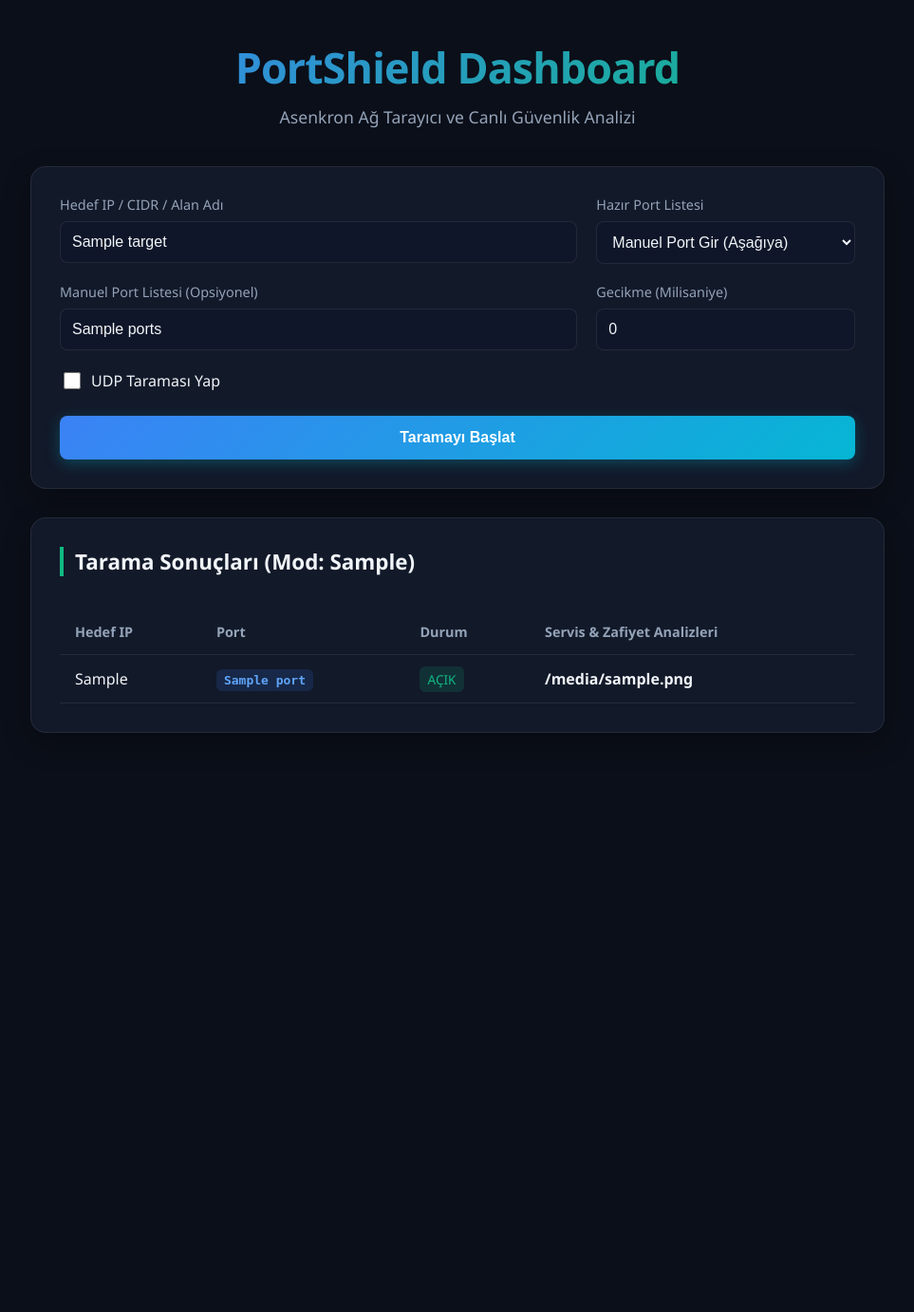
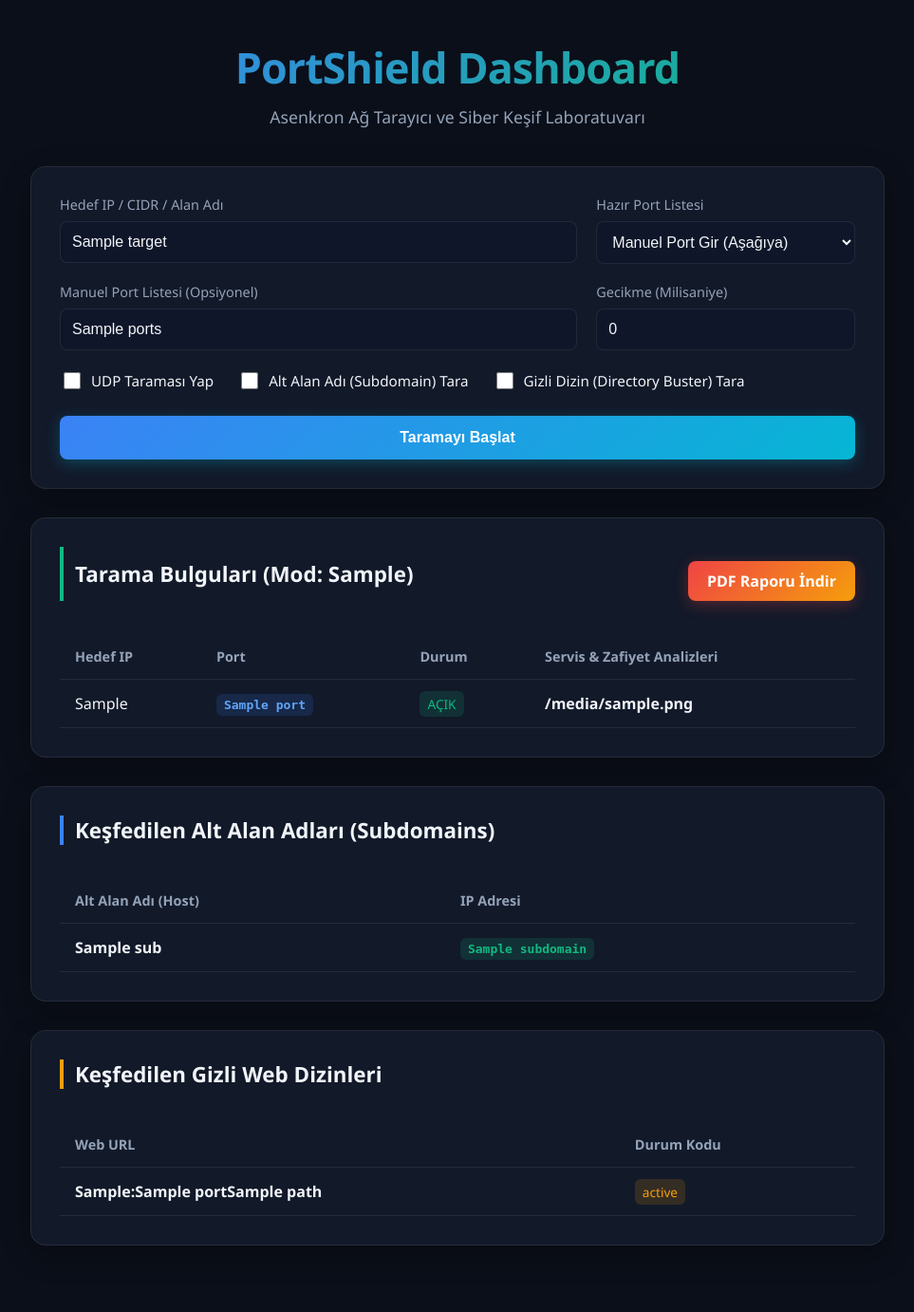
Before and after one commit to Muhammetbilbay/PortShield-Scanner, a FastAPI app: template templates/index.html in a window 1280 px wide. Shown: the whole page at 95% size, without its empty margins (158-1121 px from the left). Before the commit the page ends 772 px from the top, so only its background shows below. Run offline with FastAPI, Linux system fonts and the light colour scheme; the template is opened without the code that fills it: most values are stand-ins (such as "Sample title", 1, 10 or a date in 2020).

Commit message:
Add Subdomain Finder, Directory Buster, and PDF Report downloading features

```diff
--- a/app.py
+++ b/app.py
@@ -1,18 +1,31 @@
 from fastapi import FastAPI, Request, Form
-from fastapi.responses import HTMLResponse
+from fastapi.responses import HTMLResponse, StreamingResponse
 from fastapi.templating import Jinja2Templates
 import scanner
 import asyncio
 import os
+from io import BytesIO
+from reportlab.lib.pagesizes import letter
+from reportlab.platypus import SimpleDocTemplate, Paragraph, Spacer, Table, TableStyle
+from reportlab.lib.styles import getSampleStyleSheet, ParagraphStyle
+from reportlab.lib import colors
 
 app = FastAPI(title="PortShield Scanner Web UI")
+templates = Jinja2Templates(directory="templates")
 
-# HTML şablonları için templates klasörünü tanımla
-templates = Jinja2Templates(directory="templates")
+# Tarama sonuçlarını geçici olarak hafızada saklayan değişken
+last_scan_results = {
+    "target": "",
+    "ports": "",
+    "scan_mode": "",
+    "results": [],
+    "subdomains": [],
+    "directories": []
+}
 
 @app.get("/", response_class=HTMLResponse)
 async def home(request: Request):
-    return templates.TemplateResponse(request=request, name="index.html", context={"results": None, "error": None})
+    return templates.TemplateResponse(request=request, name="index.html", context={"results": None, "subdomains": None, "directories": None, "error": None})
 
 @app.post("/scan", response_class=HTMLResponse)
 async def scan(
@@ -21,7 +34,9 @@ async def scan(
     ports: str = Form(""),
     top_ports: int = Form(0),
     delay: int = Form(0),
-    udp: bool = Form(False)
+    udp: bool = Form(False),
+    subdomain_scan: bool = Form(False),
+    dir_scan: bool = Form(False)
 ):
     open_ports = []
     scan_mode = "UDP" if udp else "TCP"
@@ -31,7 +46,7 @@ async def scan(
     targets = scanner.parse_targets(target)
     if not targets:
         error_msg = "Geçersiz hedef adresi girdiniz!"
-        return templates.TemplateResponse(request=request, name="index.html", context={"results": None, "error": error_msg})
+        return templates.TemplateResponse(request=request, name="index.html", context={"results": None, "subdomains": None, "directories": None, "error": error_msg})
 
     # Portları belirle
     if top_ports > 0:
@@ -44,7 +59,7 @@ async def scan(
         ports_to_scan = scanner.TOP_PORTS[10]
         ports_str = "Top 10 (Varsayılan)"
 
-    # Asenkron taramayı başlat
+    # Asenkron port taramasını başlat
     await scanner.async_scan_manager(
         targets=targets,
         ports=ports_to_scan,
@@ -65,10 +80,127 @@ async def scan(
             "warnings": warnings
         })
 
+    # Opsiyonel: Subdomain Taraması
+    subdomains_list = []
+    if subdomain_scan and not target.replace('.', '').replace('-', '').isdigit():
+        subdomains_list = await scanner.discover_subdomains(target)
+
+    # Opsiyonel: Web Dizin Taraması
+    directories_list = []
+    if dir_scan:
+        for ip, port, banner, warnings in open_ports:
+            if port in [80, 8080, 443, 8443]:
+                found_dirs = await scanner.brute_force_directories(ip, port)
+                for path, status in found_dirs:
+                    directories_list.append({
+                        "ip": ip,
+                        "port": port,
+                        "path": path,
+                        "status": status
+                    })
+
+    # Sonuçları PDF indirme için sakla
+    global last_scan_results
+    last_scan_results = {
+        "target": target,
+        "ports": ports_str,
+        "scan_mode": scan_mode,
+        "results": results_list,
+        "subdomains": subdomains_list,
+        "directories": directories_list
+    }
+
     return templates.TemplateResponse(request=request, name="index.html", context={
         "results": results_list,
+        "subdomains": subdomains_list,
+        "directories": directories_list,
         "target": target,
         "ports": ports_str,
         "scan_mode": scan_mode,
         "error": None
     })
+
+@app.get("/download/pdf")
+async def download_pdf():
+    buffer = BytesIO()
+    # Kenar boşlukları ayarlı döküman oluştur
+    doc = SimpleDocTemplate(buffer, pagesize=letter, rightMargin=36, leftMargin=36, topMargin=36, bottomMargin=36)
+    story = []
+
+    styles = getSampleStyleSheet()
+    title_style = ParagraphStyle(
+        'TitleStyle',
+        parent=styles['Heading1'],
+        fontSize=24,
+        textColor=colors.HexColor('#1A365D'),
+        spaceAfter=15
+    )
+    h2_style = ParagraphStyle(
+        'H2Style',
+        parent=styles['Heading2'],
+        fontSize=16,
+        textColor=colors.HexColor('#2B6CB0'),
+        spaceBefore=15,
+        spaceAfter=10
+    )
+    normal_style = styles['Normal']
+
+    # Rapor Başlığı
+    story.append(Paragraph("PortShield Sızma Testi Raporu", title_style))
+    story.append(Paragraph(f"Hedef: {last_scan_results['target']}", normal_style))
+    story.append(Paragraph(f"Taranan Portlar: {last_scan_results['ports']}", normal_style))
+    story.append(Paragraph(f"Tarama Modu: {last_scan_results['scan_mode']}", normal_style))
+    story.append(Spacer(1, 15))
+
+    # Bulgular Tablosu
+    story.append(Paragraph("Açık Port Bulguları", h2_style))
+    table_data = [["IP Adresi", "Port", "Servis", "Analiz / Uyarılar"]]
+    for item in last_scan_results["results"]:
+        warns = "\n".join(item["warnings"]) if item["warnings"] else "Temiz / Sorun yok"
+        table_data.append([item["ip"], str(item["port"]), item["banner"], warns])
+
+    t = Table(table_data, colWidths=[100, 50, 150, 240])
+    t.setStyle(TableStyle([
+        ('BACKGROUND', (0,0), (-1,0), colors.HexColor('#2B6CB0')),
+        ('TEXTCOLOR', (0,0), (-1,0), colors.white),
+        ('ALIGN', (0,0), (-1,-1), 'LEFT'),
+        ('VALIGN', (0,0), (-1,-1), 'TOP'),
+        ('BOTTOMPADDING', (0,0), (-1,0), 8),
+        ('GRID', (0,0), (-1,-1), 1, colors.grey),
+        ('ROWBACKGROUNDS', (0,1), (-1,-1), [colors.white, colors.HexColor('#F7FAFC')])
+    ]))
+    story.append(t)
+
+    # Subdomain Bulguları
+    if last_scan_results["subdomains"]:
+        story.append(Spacer(1, 15))
+        story.append(Paragraph("Keşfedilen Alt Alan Adları (Subdomains)", h2_style))
+        sub_data = [["Subdomain", "IP Adresi"]]
+        for sub, ip in last_scan_results["subdomains"]:
+            sub_data.append([sub, ip])
+        t_sub = Table(sub_data, colWidths=[270, 270])
+        t_sub.setStyle(TableStyle([
+            ('BACKGROUND', (0,0), (-1,0), colors.HexColor('#2D3748')),
+            ('TEXTCOLOR', (0,0), (-1,0), colors.white),
+            ('GRID', (0,0), (-1,-1), 1, colors.grey),
+        ]))
+        story.append(t_sub)
+
+    # Dizin Bulguları
+    if last_scan_results["directories"]:
+        story.append(Spacer(1, 15))
+        story.append(Paragraph("Keşfedilen Gizli Web Dizinleri", h2_style))
+        dir_data = [["URL", "Durum Kodu"]]
+        for item in last_scan_results["directories"]:
+            dir_data.append([f"{item['ip']}:{item['port']}{item['path']}", str(item['status'])])
+        t_dir = Table(dir_data, colWidths=[400, 140])
+        t_dir.setStyle(TableStyle([
+            ('BACKGROUND', (0,0), (-1,0), colors.HexColor('#2D3748')),
+            ('TEXTCOLOR', (0,0), (-1,0), colors.white),
+            ('GRID', (0,0), (-1,-1), 1, colors.grey),
+        ]))
+        story.append(t_dir)
+
+    doc.build(story)
+    buffer.seek(0)
+    return StreamingResponse(buffer, media_type="application/pdf", headers={"Content-Disposition": "attachment; filename=portshield_rapor.pdf"})
--- a/requirements.txt
+++ b/requirements.txt
@@ -3,3 +3,4 @@ fastapi
 uvicorn
 jinja2
 python-multipart
+reportlab
--- a/templates/index.html
+++ b/templates/index.html
@@ -20,7 +20,7 @@
         body {
             background-color: var(--bg-color);
             color: var(--text-primary);
-            font-family: 'Outfit', 'Segoe UI', sans-serif;
+            font-family: 'Segoe UI', sans-serif;
             margin: 0;
             padding: 40px 20px;
             display: flex;
@@ -106,7 +106,8 @@
 
         .options-row {
             display: flex;
-            gap: 30px;
+            flex-wrap: wrap;
+            gap: 25px;
             margin-bottom: 25px;
             align-items: center;
         }
@@ -117,6 +118,7 @@
             gap: 8px;
             cursor: pointer;
             user-select: none;
+            font-size: 0.95rem;
         }
 
         .checkbox-group input {
@@ -144,6 +146,20 @@
             box-shadow: 0 6px 20px rgba(6, 182, 212, 0.4);
         }
 
+        .btn-pdf {
+            background: linear-gradient(135deg, #ef4444, #f59e0b);
+            box-shadow: 0 4px 15px rgba(239, 68, 68, 0.3);
+            margin-top: 15px;
+            text-align: center;
+            text-decoration: none;
+            display: inline-block;
+            box-sizing: border-box;
+        }
+
+        .btn-pdf:hover {
+            box-shadow: 0 6px 20px rgba(239, 68, 68, 0.4);
+        }
+
         .error-banner {
             background: rgba(239, 68, 68, 0.15);
             border: 1px solid rgba(239, 68, 68, 0.3);
@@ -158,6 +174,9 @@
             border-left: 4px solid var(--accent-green);
             padding-left: 12px;
             margin-bottom: 20px;
+            display: flex;
+            justify-content: space-between;
+            align-items: center;
         }
 
         .results-header h2 {
@@ -223,7 +242,7 @@
     <div class="container">
         <div class="header">
             <h1>PortShield Dashboard</h1>
-            <p>Asenkron Ağ Tarayıcı ve Canlı Güvenlik Analizi</p>
+            <p>Asenkron Ağ Tarayıcı ve Siber Keşif Laboratuvarı</p>
         </div>
 
         <div class="card">
@@ -266,6 +285,14 @@
                         <input type="checkbox" id="udp" name="udp" value="true">
                         UDP Taraması Yap
                     </label>
+                    <label class="checkbox-group">
+                        <input type="checkbox" id="subdomain_scan" name="subdomain_scan" value="true">
+                        Alt Alan Adı (Subdomain) Tara
+                    </label>
+                    <label class="checkbox-group">
+                        <input type="checkbox" id="dir_scan" name="dir_scan" value="true">
+                        Gizli Dizin (Directory Buster) Tara
+                    </label>
                 </div>
 
                 <button type="submit" class="btn">Taramayı Başlat</button>
@@ -275,7 +302,8 @@
         {% if results is not none %}
         <div class="card">
             <div class="results-header">
-                <h2>Tarama Sonuçları (Mod: {{ scan_mode }})</h2>
+                <h2>Tarama Bulguları (Mod: {{ scan_mode }})</h2>
+                <a href="/download/pdf" class="btn btn-pdf" style="width: auto; padding: 10px 20px;">PDF Raporu İndir</a>
             </div>
 
             {% if results %}
@@ -315,6 +343,58 @@
             {% endif %}
         </div>
         {% endif %}
+
+        {% if subdomains %}
+        <div class="card">
+            <div class="results-header" style="border-left-color: var(--accent-blue);">
+                <h2>Keşfedilen Alt Alan Adları (Subdomains)</h2>
+            </div>
+            <div style="overflow-x: auto;">
+                <table>
+                    <thead>
+                        <tr>
+                            <th>Alt Alan Adı (Host)</th>
+                            <th>IP Adresi</th>
+                        </tr>
+                    </thead>
+                    <tbody>
+                        {% for sub, ip in subdomains %}
+                        <tr>
+                            <td><strong>{{ sub }}</strong></td>
+                            <td><span class="port-badge" style="background: rgba(16, 185, 129, 0.15); color: var(--accent-green);">{{ ip }}</span></td>
+                        </tr>
+                        {% endfor %}
+                    </tbody>
+                </table>
+            </div>
+        </div>
+        {% endif %}
+
+        {% if directories %}
+        <div class="card">
+            <div class="results-header" style="border-left-color: var(--accent-yellow);">
+                <h2>Keşfedilen Gizli Web Dizinleri</h2>
+            </div>
+            <div style="overflow-x: auto;">
+                <table>
+                    <thead>
+                        <tr>
+                            <th>Web URL</th>
+                            <th>Durum Kodu</th>
+                        </tr>
+                    </thead>
+                    <tbody>
+                        {% for item in directories %}
+                        <tr>
+                            <td><strong>{{ item.ip }}:{{ item.port }}{{ item.path }}</strong></td>
+                            <td><span class="status-badge" style="background: rgba(245, 158, 11, 0.15); color: var(--accent-yellow);">{{ item.status }}</span></td>
+                        </tr>
+                        {% endfor %}
+                    </tbody>
+                </table>
+            </div>
+        </div>
+        {% endif %}
     </div>
 </body>
 </html>
```
Also changed, not shown: scanner.py (+45 -0 lines).
